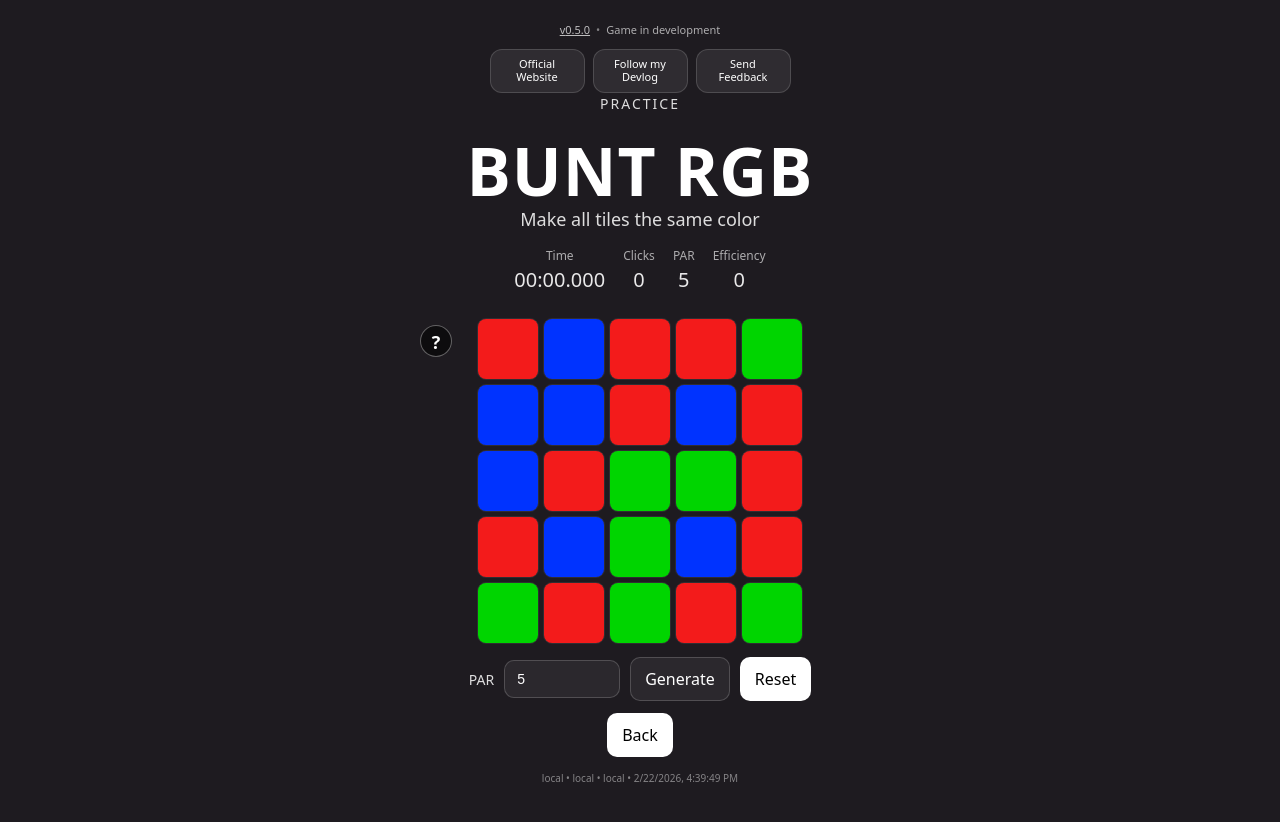
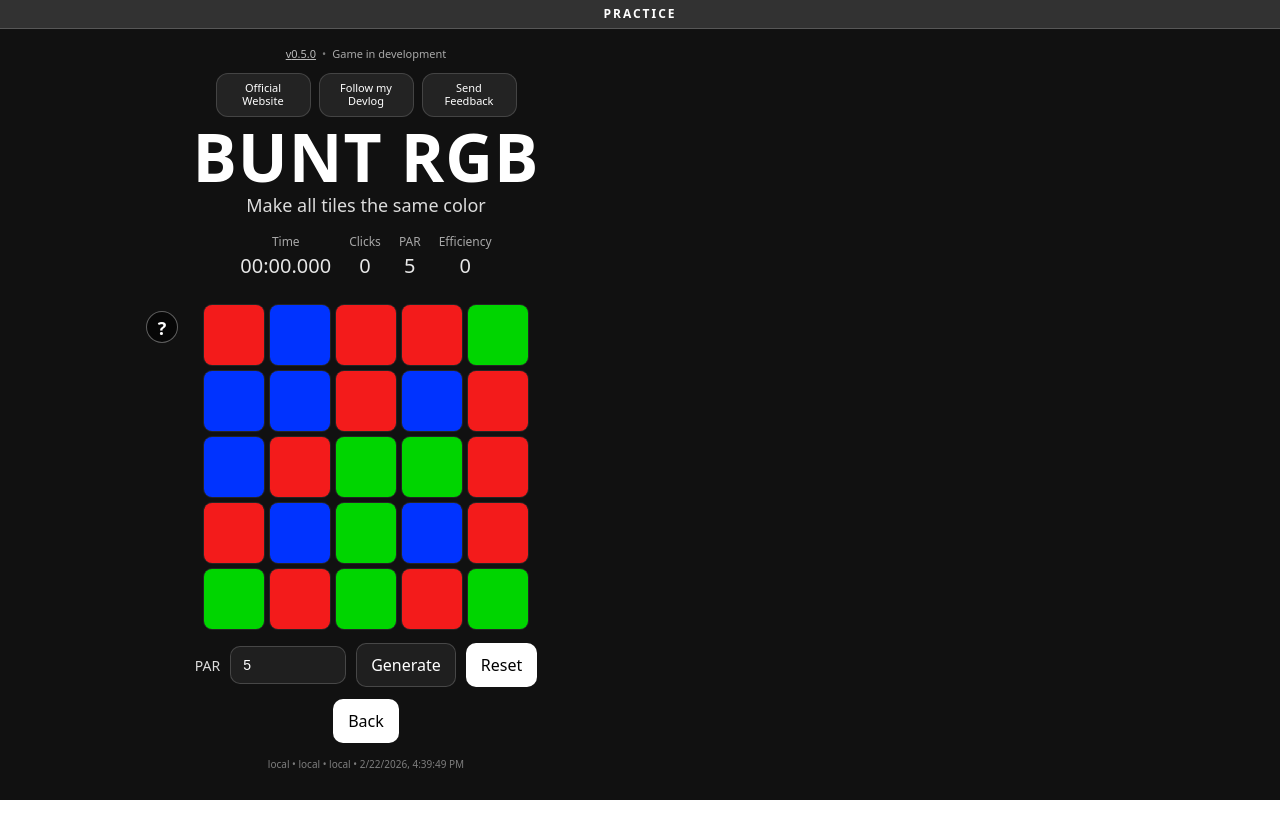
Before and after one commit to edgardomaxia/bunt-rgb, a React (Vite) app: page / in a window 1280 px wide. Both pictures are taken after a click on the button "PRACTICE MODE". After the commit the page ends 800 px from the top, so only its background shows below. Built offline with nearby package versions, Linux system fonts and the light colour scheme.

Commit message:
ui: add practice top banner + adjust practice background

```diff
--- a/src/App.tsx
+++ b/src/App.tsx
@@ -694,16 +694,39 @@ async function submitGlobalScore(kind: Exclude<PuzzleKind, "solved">) {
         minHeight: "100vh",
         width: "100vw",
         display: "flex",
-        justifyContent: "center",
-        alignItems: "center",
-        background: isPractice ? "#1e1b20" : "#000",
+        justifyContent: isPractice ? "flex-start" : "center",
+        alignItems: isPractice ? "flex-start" : "center",
+        background: isPractice ? "#111111" : "#000",
         color: "#fff",
         fontFamily: "system-ui",
-        padding: 16,
-        boxSizing: "border-box",
+        padding: 6,
+paddingTop: isPractice ? 40 : 6,
+boxSizing: "border-box",
       }}
     >
-
+{isPractice ? (
+  <div
+    style={{
+      position: "fixed",
+      top: 0,
+      left: 0,
+      right: 0,
+      height: 28,
+      background: "rgba(255,255,255,.14)",
+      borderBottom: "1px solid rgba(255,255,255,.18)",
+      display: "flex",
+      alignItems: "center",
+      justifyContent: "center",
+      letterSpacing: 2,
+      fontSize: 12,
+      fontWeight: 800,
+      zIndex: 40,
+      userSelect: "none",
+    }}
+  >
+    PRACTICE
+  </div>
+) : null}
 
       {/* VERSION MODAL */}
       {isVersionOpen ? (
@@ -1051,13 +1074,9 @@ async function submitGlobalScore(kind: Exclude<PuzzleKind, "solved">) {
   </button>
 </div>
 </div>
-          {isPractice ? (
-            <div style={{ letterSpacing: 2, fontSize: 14, opacity: 0.85, marginTop: 0 }}>
-              PRACTICE
-            </div>
-          ) : null}
 
-          <h1 style={{ margin: "20px 0 0 0", fontSize: 66, letterSpacing: 1 }}>BUNT RGB</h1>
+
+          <h1 style={{ margin: "3px 0 0 0", fontSize: 66, letterSpacing: 1 }}>BUNT RGB</h1>
 
           <div style={{ opacity: 0.85, marginTop: 0, fontSize: 18 }}>
             Make all tiles the same color
@@ -1130,7 +1149,7 @@ async function submitGlobalScore(kind: Exclude<PuzzleKind, "solved">) {
       padding: 0,
       cursor: "pointer",
       textAlign: "center",
-      zIndex: 1,
+      zIndex: 199,
       display: "block",
     }}
   >
```
